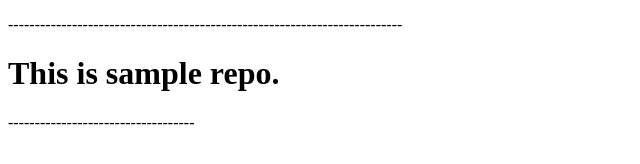
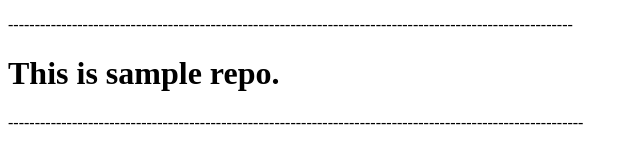
Before and after one commit to harshitaagrwl15/Sample-repo, a plain HTML site: page index.html in a window 1280 px wide. Shown: the whole page, without its empty margins (0-640 px from the left). Drawn offline with Linux system fonts and the light colour scheme.

Commit message:
Update index.html

```diff
--- a/index.html
+++ b/index.html
@@ -4,10 +4,10 @@
 <title>Home Page</title>
 </head>
 <body>
-<p>--------------------------------------------------------------------------</p>
+<p>----------------------------------------------------------------------------------------------------------</p>
 
 <h1>This is sample repo.</h1>
-<p>-----------------------------------</p>
+<p>------------------------------------------------------------------------------------------------------------</p>
 
 </body>
 </html>
```
